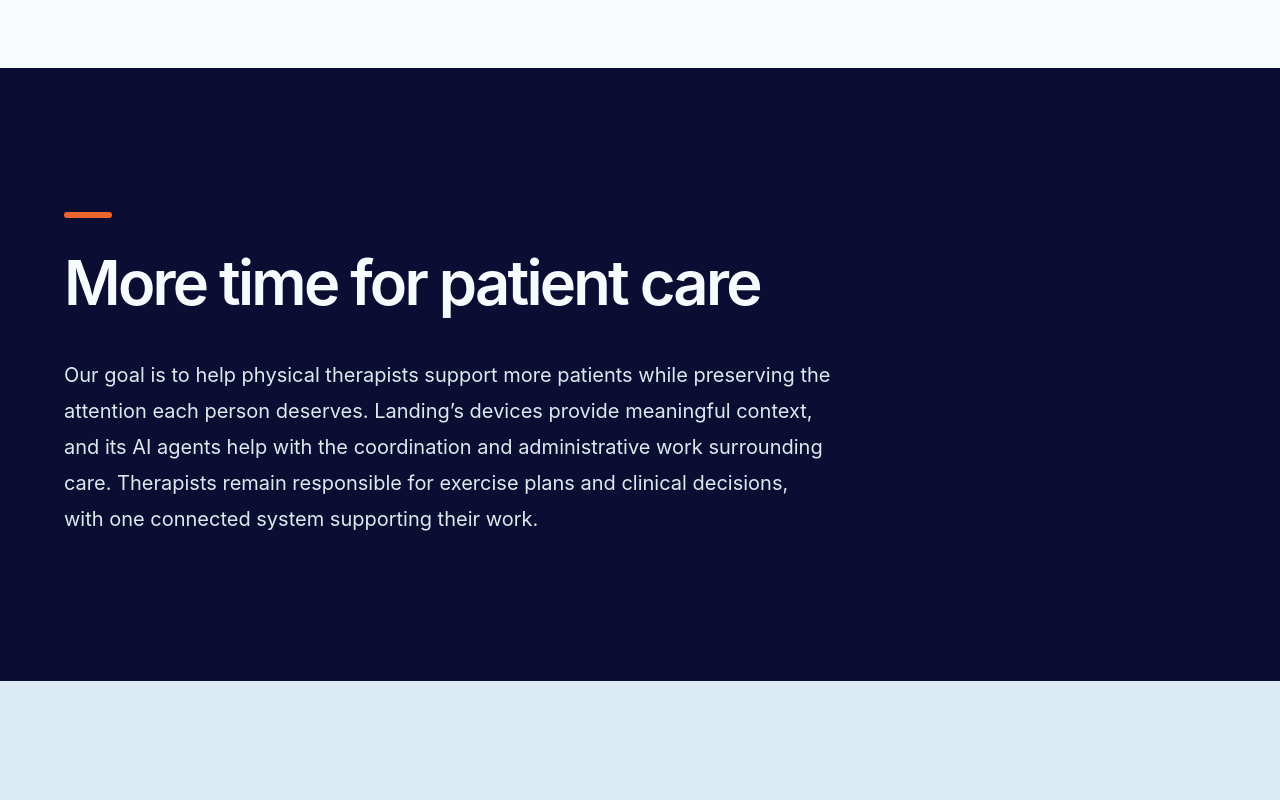
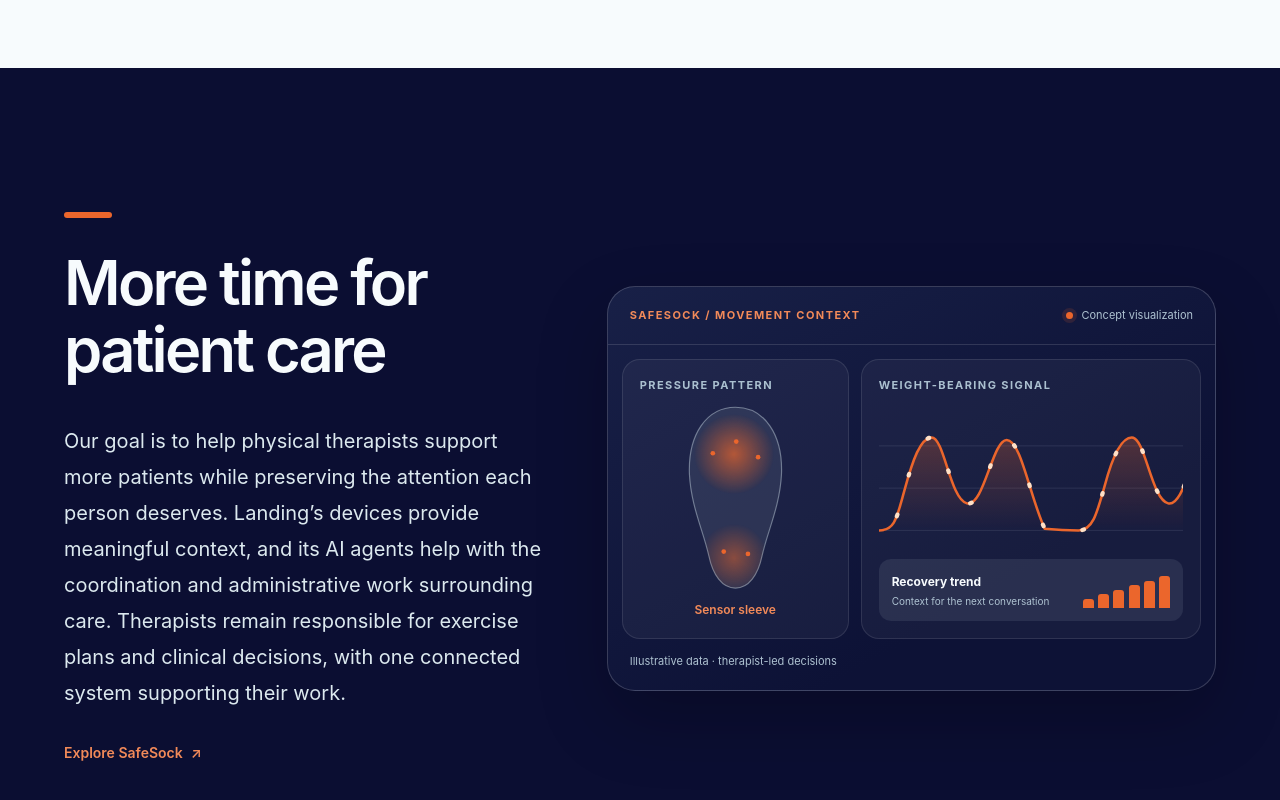
Before and after one commit to akashpatel0303/landing_website, a Next.js app: page / in a window 1280 px wide. Shown: the part 1908-2708 px from the top of the page. Before the commit the page ends 2589 px from the top, so only its background shows below. Built offline with nearby package versions, Linux system fonts and the light colour scheme.

Commit message:
Add Svelte recovery motion and fix Pages build

```diff
--- a/app/page.tsx
+++ b/app/page.tsx
@@ -1,5 +1,6 @@
 import Image from "next/image";
 import Link from "next/link";
+import RecoverySignalIsland from "@/components/RecoverySignalIsland";
 
 const practiceCopy = [
   "Landing helps therapists anticipate demand and plan appointment availability around the needs of their practice. Patients can book online sessions, while AI agents help coordinate scheduling, reminders, and follow ups.",
@@ -72,7 +73,8 @@
       </section>
 
       <section className="bg-[#0b0e32] px-6 py-24 text-[#f7fbfd] sm:px-10 sm:py-28 lg:px-16 lg:py-36">
-        <div className="mx-auto max-w-6xl">
+        <div className="mx-auto grid max-w-6xl items-center gap-12 lg:grid-cols-[minmax(0,.88fr)_minmax(0,1.12fr)] lg:gap-16">
+          <div>
             <span aria-hidden="true" className="mb-8 block h-1.5 w-12 rounded-full bg-[#eb662c]" />
             <h2 className="max-w-4xl text-[clamp(2.4rem,4.8vw,4.5rem)] font-semibold leading-[1.08] tracking-[-0.045em]">
               More time for patient care
@@ -85,6 +87,9 @@
               remain responsible for exercise plans and clinical decisions, with
               one connected system supporting their work.
             </p>
+            <Link href="/devices" className="mt-8 inline-flex items-center gap-2 text-sm font-semibold text-[#f28a59] transition-colors hover:text-white focus-visible:outline-2 focus-visible:outline-offset-4 focus-visible:outline-[#eb662c]">Explore SafeSock <span aria-hidden="true">↗</span></Link>
+          </div>
+          <RecoverySignalIsland />
         </div>
       </section>
     </main>
--- /dev/null
+++ b/components/RecoverySignalIsland.tsx
@@ -0,0 +1,9 @@
+"use client";
+
+import SvelteIsland from "@/components/SvelteIsland";
+
+const loadRecoverySignals = () => import("@/src/lib/components/animation/RecoverySignals.svelte");
+
+export default function RecoverySignalIsland() {
+  return <SvelteIsland load={loadRecoverySignals} />;
+}
--- a/next.config.mjs
+++ b/next.config.mjs
@@ -5,6 +5,9 @@
 const projectRoot = path.dirname(fileURLToPath(import.meta.url));
 
 const nextConfig = {
+  ...(process.env.GITHUB_PAGES === "true"
+    ? { output: "export", images: { unoptimized: true } }
+    : {}),
   webpack(config) {
     config.module.rules.push({
       test: /\.svelte(?:\.js)?$/,
--- /dev/null
+++ b/src/lib/components/animation/RecoverySignals.svelte
@@ -0,0 +1,101 @@
+<div class="signal-shell" role="img" aria-label="Illustration of SafeSock pressure sensing, a weight-bearing waveform, and a recovery trend">
+  <div class="signal-header">
+    <span class="eyebrow">SafeSock / movement context</span>
+    <span class="concept"><span class="status-dot"></span> Concept visualization</span>
+  </div>
+
+  <div class="visual-grid">
+    <div class="foot-panel">
+      <div class="panel-label">Pressure pattern</div>
+      <svg viewBox="0 0 180 250" class="foot" aria-hidden="true">
+        <defs>
+          <clipPath id="foot-clip"><path d="M90 8C127 8 151 43 149 94c-2 41-18 73-25 105-5 24-17 41-34 41s-29-17-34-41c-7-32-23-64-25-105C29 43 53 8 90 8Z" /></clipPath>
+          <radialGradient id="pressure-glow"><stop stop-color="#eb662c" stop-opacity=".78" /><stop offset="1" stop-color="#eb662c" stop-opacity="0" /></radialGradient>
+        </defs>
+        <path class="foot-outline" d="M90 8C127 8 151 43 149 94c-2 41-18 73-25 105-5 24-17 41-34 41s-29-17-34-41c-7-32-23-64-25-105C29 43 53 8 90 8Z" />
+        <g clip-path="url(#foot-clip)">
+          <circle class="pressure pressure-a" cx="88" cy="68" r="53" fill="url(#pressure-glow)" />
+          <circle class="pressure pressure-b" cx="88" cy="201" r="49" fill="url(#pressure-glow)" />
+          <circle cx="61" cy="67" r="3" fill="#eb662c" />
+          <circle cx="91" cy="52" r="3" fill="#eb662c" />
+          <circle cx="119" cy="72" r="3" fill="#eb662c" />
+          <circle cx="75" cy="193" r="3" fill="#eb662c" />
+          <circle cx="106" cy="196" r="3" fill="#eb662c" />
+        </g>
+      </svg>
+      <div class="panel-foot">Sensor sleeve</div>
+    </div>
+
+    <div class="graph-panel">
+      <div class="panel-label">Weight-bearing signal</div>
+      <svg viewBox="0 0 360 166" class="waveform" aria-hidden="true">
+        <defs>
+          <linearGradient id="wave-fill" x1="0" x2="0" y1="0" y2="1"><stop stop-color="#eb662c" stop-opacity=".27" /><stop offset="1" stop-color="#eb662c" stop-opacity="0" /></linearGradient>
+        </defs>
+        <path class="grid-line" d="M0 45H360M0 95H360M0 145H360" />
+        <path d="M0 145C19 145 21 130 30 98c10-37 19-62 32-63 15-1 22 73 42 78 20 5 30-75 47-75 17 0 27 66 45 105 21 2 28 2 40 2 16 0 21-17 31-53 9-34 20-57 32-57 16 0 23 73 43 78 20 5 30-75 48-75v107H0Z" fill="url(#wave-fill)" />
+        <path class="wave-base" d="M0 145C19 145 21 130 30 98c10-37 19-62 32-63 15-1 22 73 42 78 20 5 30-75 47-75 17 0 27 66 45 105 21 2 28 2 40 2 16 0 21-17 31-53 9-34 20-57 32-57 16 0 23 73 43 78 20 5 30-75 48-75" />
+        <path class="wave-glint" d="M0 145C19 145 21 130 30 98c10-37 19-62 32-63 15-1 22 73 42 78 20 5 30-75 47-75 17 0 27 66 45 105 21 2 28 2 40 2 16 0 21-17 31-53 9-34 20-57 32-57 16 0 23 73 43 78 20 5 30-75 48-75" />
+      </svg>
+      <div class="trend-card">
+        <div>
+          <span class="trend-heading">Recovery trend</span>
+          <span class="trend-sub">Context for the next conversation</span>
+        </div>
+        <div class="trend-bars" aria-hidden="true">
+          <span style="--bar-height: 26%"></span>
+          <span style="--bar-height: 39%"></span>
+          <span style="--bar-height: 51%"></span>
+          <span style="--bar-height: 64%"></span>
+          <span style="--bar-height: 74%"></span>
+          <span style="--bar-height: 90%"></span>
+        </div>
+      </div>
+    </div>
+  </div>
+  <p class="caption">Illustrative data · therapist-led decisions</p>
+</div>
+
+<style>
+  .signal-shell { overflow: hidden; border: 1px solid rgba(255,255,255,.18); border-radius: 28px; background: linear-gradient(150deg,#182047,#0d1236 70%); box-shadow: 0 28px 70px rgba(0,0,0,.22); color: #f7fbfd; font-family: inherit; }
+  .signal-header { display: flex; flex-wrap: wrap; justify-content: space-between; align-items: center; gap: 12px; padding: 20px 22px; border-bottom: 1px solid rgba(255,255,255,.13); }
+  .eyebrow, .panel-label { font-size: 11px; font-weight: 700; letter-spacing: .13em; text-transform: uppercase; }
+  .eyebrow { color: #f28a59; }
+  .concept { display: flex; align-items: center; gap: 8px; color: #aec2d1; font-size: 11px; }
+  .status-dot { display: block; width: 7px; height: 7px; border-radius: 50%; background: #eb662c; box-shadow: 0 0 0 4px rgba(235,102,44,.14); }
+  .visual-grid { display: grid; grid-template-columns: minmax(0,.8fr) minmax(0,1.2fr); gap: 12px; padding: 14px; }
+  .foot-panel, .graph-panel { min-width: 0; border: 1px solid rgba(255,255,255,.1); border-radius: 18px; background: rgba(255,255,255,.045); padding: 17px; }
+  .panel-label { color: #abc0d0; }
+  .foot { display: block; height: 195px; width: 100%; margin: 8px auto 0; }
+  .foot-outline { fill: rgba(219,235,244,.09); stroke: rgba(219,235,244,.42); stroke-width: 1.5; }
+  .panel-foot { margin-top: 5px; color: #f28a59; font-size: 12px; font-weight: 600; text-align: center; }
+  .graph-panel { display: flex; flex-direction: column; }
+  .waveform { display: block; width: 100%; height: 154px; margin: 8px 0 4px; }
+  .grid-line { fill: none; stroke: rgba(219,235,244,.12); stroke-width: 1; }
+  .wave-base { fill: none; stroke: #eb662c; stroke-width: 3; stroke-linecap: round; stroke-linejoin: round; }
+  .wave-glint { fill: none; stroke: #ffe0c6; stroke-width: 5; stroke-linecap: round; stroke-dasharray: 2 48; }
+  .trend-card { display: flex; justify-content: space-between; align-items: center; gap: 10px; margin-top: auto; padding: 13px; border-radius: 12px; background: rgba(219,235,244,.09); }
+  .trend-heading, .trend-sub { display: block; }
+  .trend-heading { font-size: 12px; font-weight: 700; }
+  .trend-sub { margin-top: 3px; color: #aec2d1; font-size: 10px; line-height: 1.4; }
+  .trend-bars { display: flex; align-items: end; gap: 4px; flex: none; width: 87px; height: 36px; }
+  .trend-bars span { flex: 1; height: var(--bar-height); border-radius: 3px 3px 0 0; background: #eb662c; transform-origin: bottom; }
+  .caption { margin: 0 22px 20px; color: #aec2d1; font-size: 11px; }
+  @media (max-width: 560px) { .visual-grid { grid-template-columns: 1fr; } .foot { height: 150px; } .signal-header { padding: 17px; } .caption { margin: 0 17px 18px; } }
+  @media (prefers-reduced-motion: no-preference) {
+    .status-dot { animation: blink 2s ease-in-out infinite; }
+    .pressure { transform-box: fill-box; transform-origin: center; animation: breathe 3.2s ease-in-out infinite; }
+    .pressure-b { animation-delay: -1.4s; }
+    .wave-glint { animation: flow 2.6s linear infinite; }
+    .trend-bars span { animation: rise 1.5s cubic-bezier(.22,1,.36,1) both; }
+    .trend-bars span:nth-child(2) { animation-delay: .12s; }
+    .trend-bars span:nth-child(3) { animation-delay: .24s; }
+    .trend-bars span:nth-child(4) { animation-delay: .36s; }
+    .trend-bars span:nth-child(5) { animation-delay: .48s; }
+    .trend-bars span:nth-child(6) { animation-delay: .6s; }
+  }
+  @keyframes blink { 50% { opacity: .35; } }
+  @keyframes breathe { 50% { opacity: .45; transform: scale(.84); } }
+  @keyframes flow { to { stroke-dashoffset: -100; } }
+  @keyframes rise { from { transform: scaleY(.08); opacity: .25; } to { transform: scaleY(1); opacity: 1; } }
+</style>
```
Also changed, not shown: 1 other file (tests, documents, lock files or other folders). Lines whose indentation alone changed are shown as unchanged.
